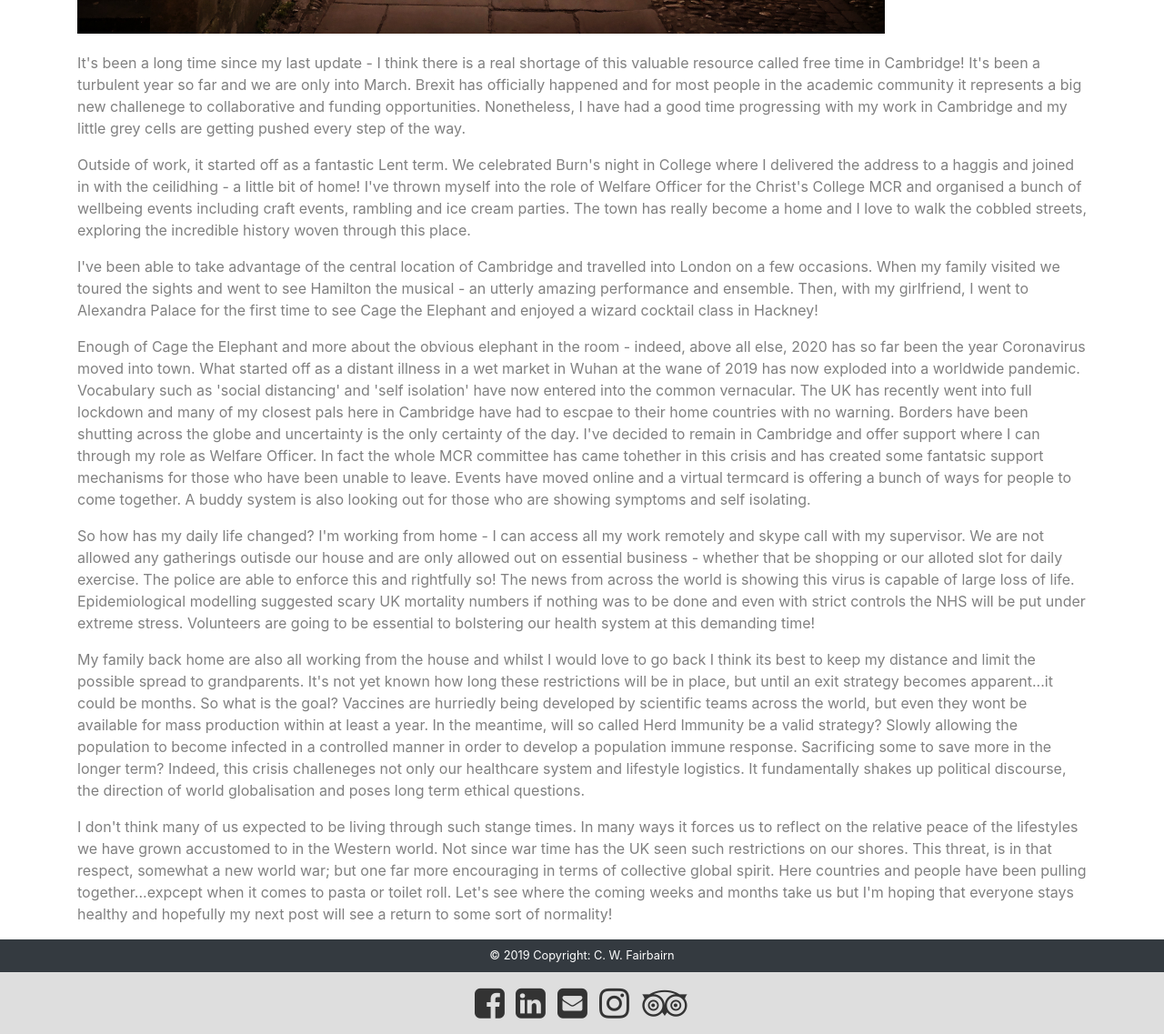
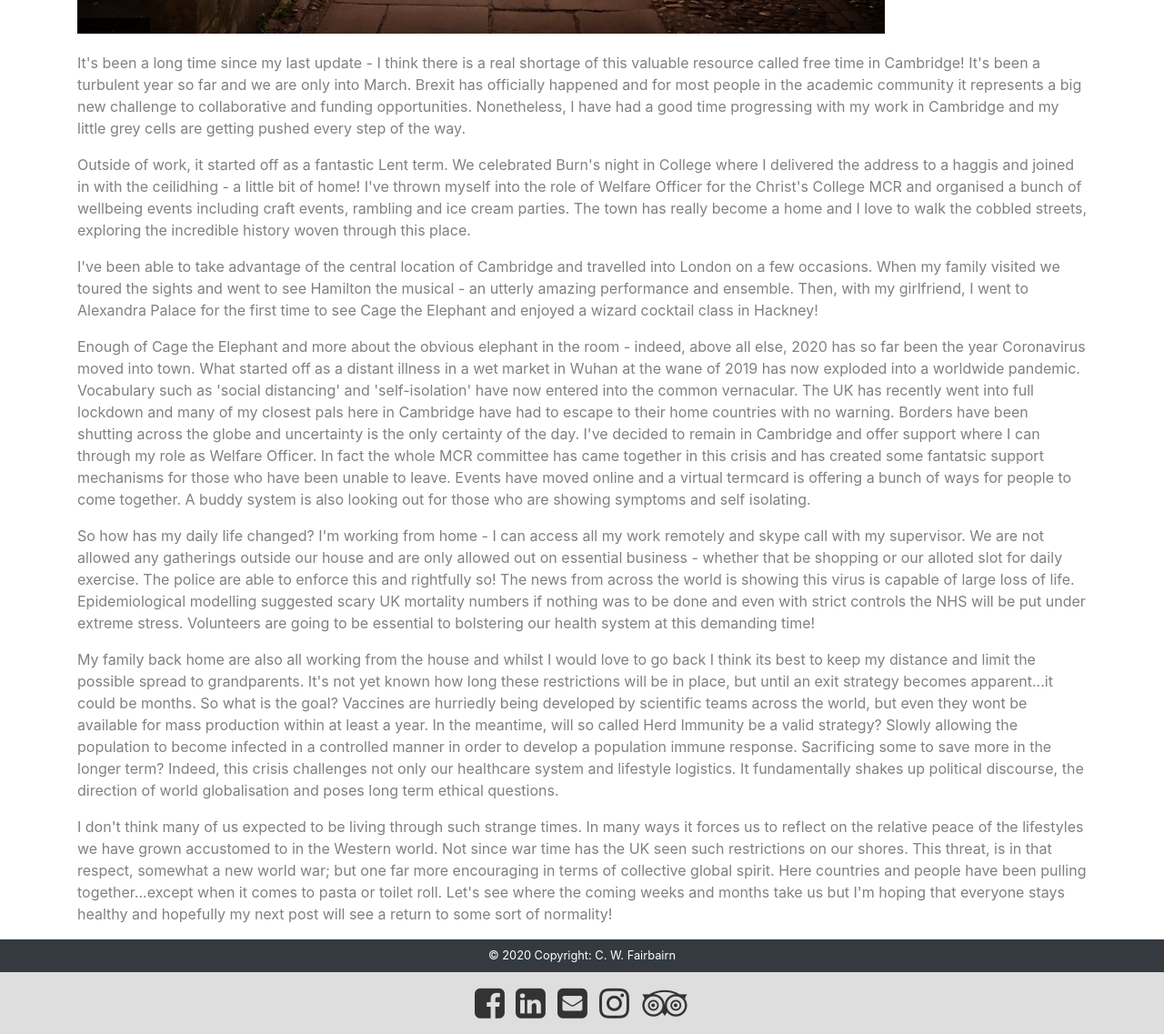
Before and after one commit to callumf8/callumfairbairn, a PHP site: page /cambridge/2020/new_decade.php in a window 1280 px wide. Shown: the part 993-2130 px from the top of the page at 91% size. Run offline with PHP 8.4, Linux system fonts and the light colour scheme; some libraries are stand-ins or nearby versions.

Commit message:
Spell corrections

```diff
--- a/cambridge/2020/new_decade.php
+++ b/cambridge/2020/new_decade.php
@@ -28,7 +28,7 @@ include_once($path);
 <img src="cambridge/2020/Images/empty_streets.jpg" style="width:80%">
 </a>
 
-<p>It's been a long time since my last update - I think there is a real shortage of this valuable resource called free time in Cambridge! It's been a turbulent year so far and we are only into March. Brexit has officially happened and for most people in the academic community it represents a big new challenege to collaborative and funding opportunities. Nonetheless, I have had a good time progressing with my work in Cambridge and my little grey cells are getting pushed every step of the way.
+<p>It's been a long time since my last update - I think there is a real shortage of this valuable resource called free time in Cambridge! It's been a turbulent year so far and we are only into March. Brexit has officially happened and for most people in the academic community it represents a big new challenge to collaborative and funding opportunities. Nonetheless, I have had a good time progressing with my work in Cambridge and my little grey cells are getting pushed every step of the way.
 </p>
 
 <p>Outside of work, it started off as a fantastic Lent term. We celebrated Burn's night in College where I delivered the address to a haggis and joined in with the ceilidhing - a little bit of home! I've thrown myself into the role of Welfare Officer for the Christ's College MCR and organised a bunch of wellbeing events including craft events, rambling and ice cream parties. The town has really become a home and I love to walk the cobbled streets, exploring the incredible history woven through this place.
@@ -39,19 +39,19 @@ I've been able to take advantage of the central location of Cambridge and travel
 </p>
 
 <p>
-Enough of Cage the Elephant and more about the obvious elephant in the room - indeed, above all else, 2020 has so far been the year Coronavirus moved into town. What started off as a distant illness in a wet market in Wuhan at the wane of 2019 has now exploded into a worldwide pandemic. Vocabulary such as 'social distancing' and 'self isolation' have now entered into the common vernacular. The UK has recently went into full lockdown and many of my closest pals here in Cambridge have had to escpae to their home countries with no warning. Borders have been shutting across the globe and uncertainty is the only certainty of the day. I've decided to remain in Cambridge and offer support where I can through my role as Welfare Officer. In fact the whole MCR committee has came tohether in this crisis and has created some fantatsic support mechanisms for those who have been unable to leave. Events have moved online and a virtual termcard is offering a bunch of ways for people to come together. A buddy system is also looking out for those who are showing symptoms and self isolating.
+Enough of Cage the Elephant and more about the obvious elephant in the room - indeed, above all else, 2020 has so far been the year Coronavirus moved into town. What started off as a distant illness in a wet market in Wuhan at the wane of 2019 has now exploded into a worldwide pandemic. Vocabulary such as 'social distancing' and 'self-isolation' have now entered into the common vernacular. The UK has recently went into full lockdown and many of my closest pals here in Cambridge have had to escape to their home countries with no warning. Borders have been shutting across the globe and uncertainty is the only certainty of the day. I've decided to remain in Cambridge and offer support where I can through my role as Welfare Officer. In fact the whole MCR committee has came together in this crisis and has created some fantatsic support mechanisms for those who have been unable to leave. Events have moved online and a virtual termcard is offering a bunch of ways for people to come together. A buddy system is also looking out for those who are showing symptoms and self isolating.
 </p>
 
 <p>
-So how has my daily life changed? I'm working from home - I can access all my work remotely and skype call with my supervisor. We are not allowed any gatherings outisde our house and are only allowed out on essential business - whether that be shopping or our alloted slot for daily exercise. The police are able to enforce this and rightfully so! The news from across the world is showing this virus is capable of large loss of life. Epidemiological modelling suggested scary UK mortality numbers if nothing was to be done and even with strict controls the NHS will be put under extreme stress. Volunteers are going to be essential to bolstering our health system at this demanding time!
+So how has my daily life changed? I'm working from home - I can access all my work remotely and skype call with my supervisor. We are not allowed any gatherings outside our house and are only allowed out on essential business - whether that be shopping or our alloted slot for daily exercise. The police are able to enforce this and rightfully so! The news from across the world is showing this virus is capable of large loss of life. Epidemiological modelling suggested scary UK mortality numbers if nothing was to be done and even with strict controls the NHS will be put under extreme stress. Volunteers are going to be essential to bolstering our health system at this demanding time!
 </p>
 
 <p>
-My family back home are also all working from the house and whilst I would love to go back I think its best to keep my distance and limit the possible spread to grandparents. It's not yet known how long these restrictions will be in place, but until an exit strategy becomes apparent...it could be months. So what is the goal? Vaccines are hurriedly being developed by scientific teams across the world, but even they wont be available for mass production within at least a year. In the meantime, will so called Herd Immunity be a valid strategy? Slowly allowing the population to become infected in a controlled manner in order to develop a population immune response. Sacrificing some to save more in the longer term? Indeed, this crisis challeneges not only our healthcare system and lifestyle logistics. It fundamentally shakes up political discourse, the direction of world globalisation and poses long term ethical questions.
+My family back home are also all working from the house and whilst I would love to go back I think its best to keep my distance and limit the possible spread to grandparents. It's not yet known how long these restrictions will be in place, but until an exit strategy becomes apparent...it could be months. So what is the goal? Vaccines are hurriedly being developed by scientific teams across the world, but even they wont be available for mass production within at least a year. In the meantime, will so called Herd Immunity be a valid strategy? Slowly allowing the population to become infected in a controlled manner in order to develop a population immune response. Sacrificing some to save more in the longer term? Indeed, this crisis challenges not only our healthcare system and lifestyle logistics. It fundamentally shakes up political discourse, the direction of world globalisation and poses long term ethical questions.
 </p>
 
 <p>
-I don't think many of us expected to be living through such stange times. In many ways it forces us to reflect on the relative peace of the lifestyles we have grown accustomed to in the Western world. Not since war time has the UK seen such restrictions on our shores. This threat, is in that respect, somewhat a new world war; but one far more encouraging in terms of collective global spirit. Here countries and people have been pulling together...expcept when it comes to pasta or toilet roll. Let's see where the coming weeks and months take us but I'm hoping that everyone stays healthy and hopefully my next post will see a return to some sort of normality!
+I don't think many of us expected to be living through such strange times. In many ways it forces us to reflect on the relative peace of the lifestyles we have grown accustomed to in the Western world. Not since war time has the UK seen such restrictions on our shores. This threat, is in that respect, somewhat a new world war; but one far more encouraging in terms of collective global spirit. Here countries and people have been pulling together...except when it comes to pasta or toilet roll. Let's see where the coming weeks and months take us but I'm hoping that everyone stays healthy and hopefully my next post will see a return to some sort of normality!
 </p>
 
 </div>
--- a/includes/footer.php
+++ b/includes/footer.php
@@ -1,6 +1,6 @@
 <footer>
     <div class="footer-copyright text-center py-2 bg-dark small">
-        © 2019 Copyright: C. W. Fairbairn
+        © 2020 Copyright: C. W. Fairbairn
     </div>
     <section id="lab_social_icon_footer">
         <div class="container">
--- a/index.php
+++ b/index.php
@@ -43,7 +43,7 @@ Callum Fairbairn
           <h2>A Bit About Me...</h2><br>
           <h4>My name is Callum and I am a Mathematics and Physics PhD student in my First year at Cambridge University. I am originally from the beautiful Kingdom of Fife in Scotland, which is also where I completed my MPhys Degree at the University of St Andrews.</h4><br>
 
-          <p><strong>INTERESTS:</strong> Born and raised in Scotland, I have been fortunate to experience a country which has nurtured my love for hiking, nature and the great outdoors. I am also a keen follower of tennis, which I guess is a more socially acceptable obsession compared with my ejoyment of mathematics!
+          <p><strong>INTERESTS:</strong> Born and raised in Scotland, I have been fortunate to experience a country which has nurtured my love for hiking, nature and the great outdoors. I am also a keen follower of tennis, which I guess is a more socially acceptable obsession compared with my enjoyment of mathematics!
 
           I am matriculated as a member of Christs College Cambridge where I am the Welfare Officer for the MCR graduate committee!</p>
 
```
